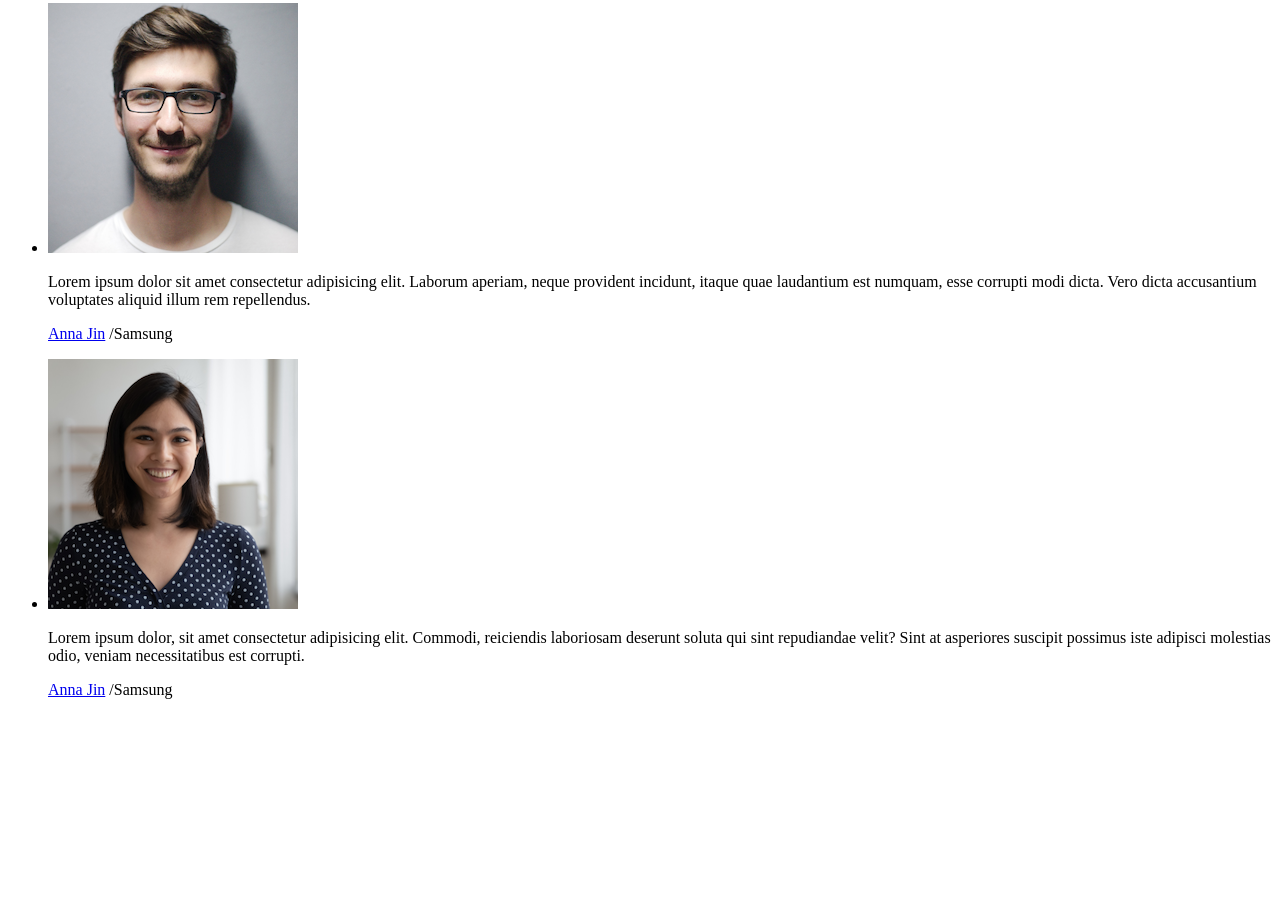
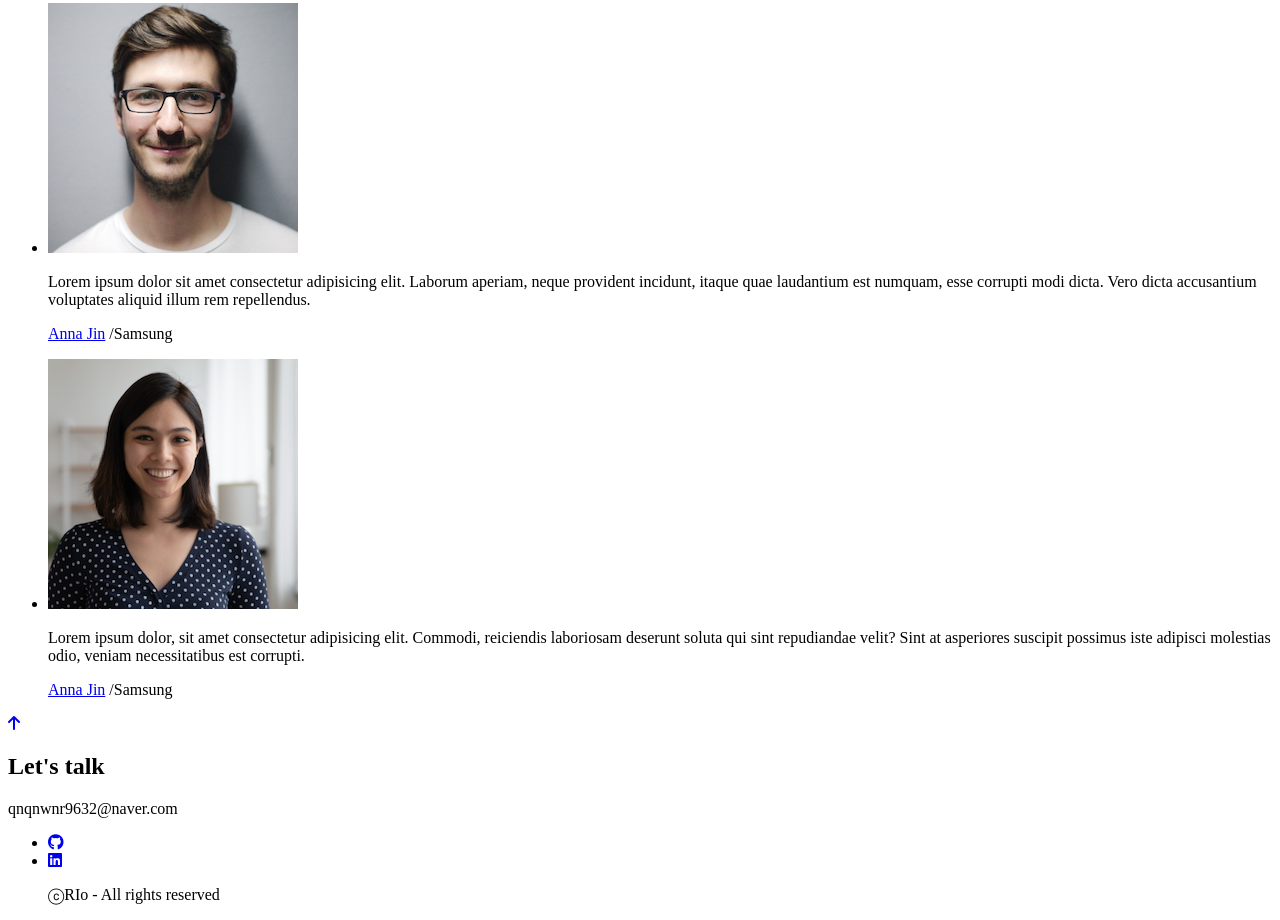
Before and after one commit to horserio/portfolio, a plain HTML site: page index.html in a window 1280 px wide. Shown: the part 6678-7598 px from the top of the page. Before the commit the page ends 7393 px from the top, so only its background shows below. Drawn offline with Linux system fonts and the light colour scheme.

Commit message:
HTML - Footer

```diff
--- a/index.html
+++ b/index.html
@@ -267,9 +267,33 @@
         </section>
 
         <!-- Arrow up -->
-        <aside></aside>
+        <aside>
+            <a href="#home" title="back to top">
+                <i class="fa-solid fa-arrow-up"></i>
+            </a>
+        </aside>
     </main>
     <!-- Footer -->
-    <footer id="contact"></footer>
+    <footer id="contact">
+        <h2>Let&#39;s talk</h2>
+        <p>qnqnwnr9632@naver.com</p>
+        <ul>
+            <li>
+            <a href="http://github.com/dream-ellie"
+                target="_blank"
+                title="my github link">
+                <i class="fa-brands fa-github"></i>
+            </a>
+            </li>
+            <li>
+            <a href="http://github.com/dream-ellie"
+                target="_blank"
+                title="my linkedin link">
+                <i class="fa-brands fa-linkedin"></i>
+            </a>
+            </li>
+            <p>ⓒRIo - All rights reserved</p>
+        </ul>
+    </footer>
 </body>
 </html>
```
